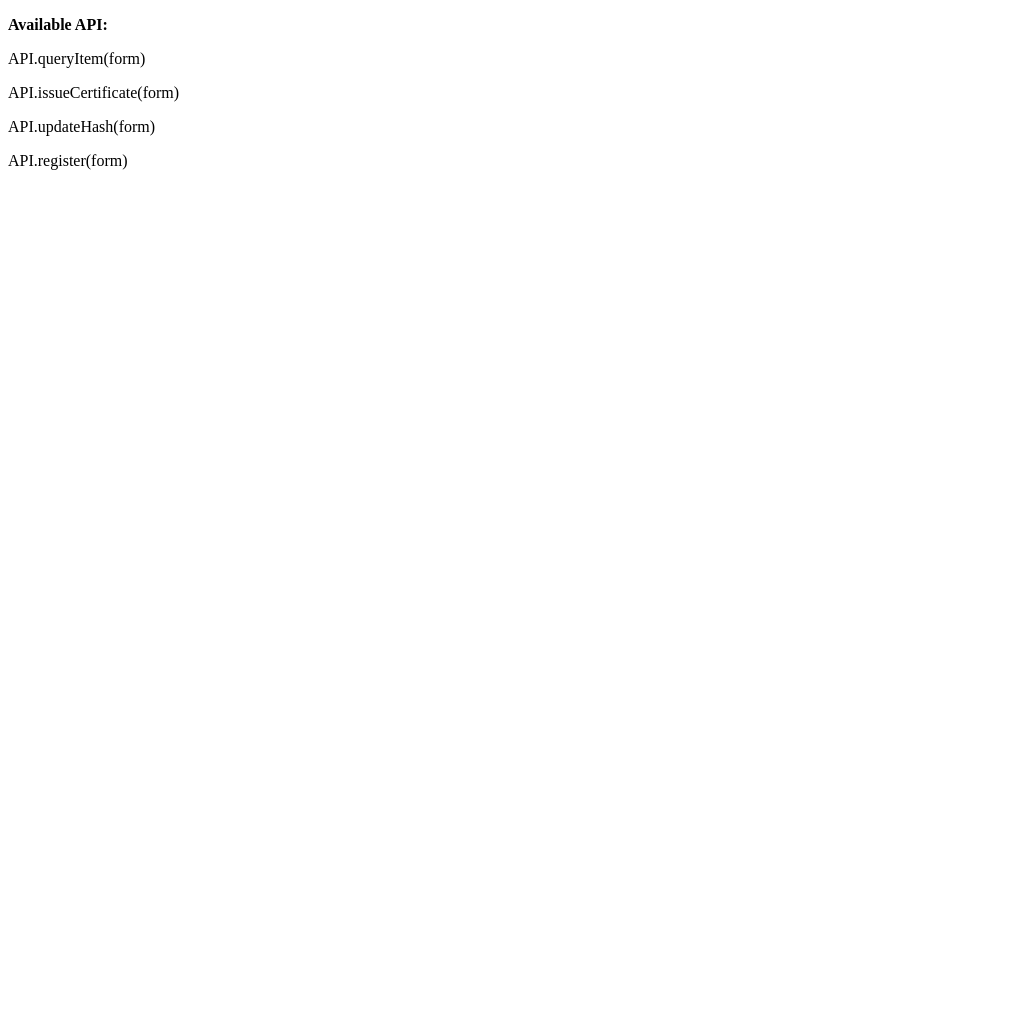
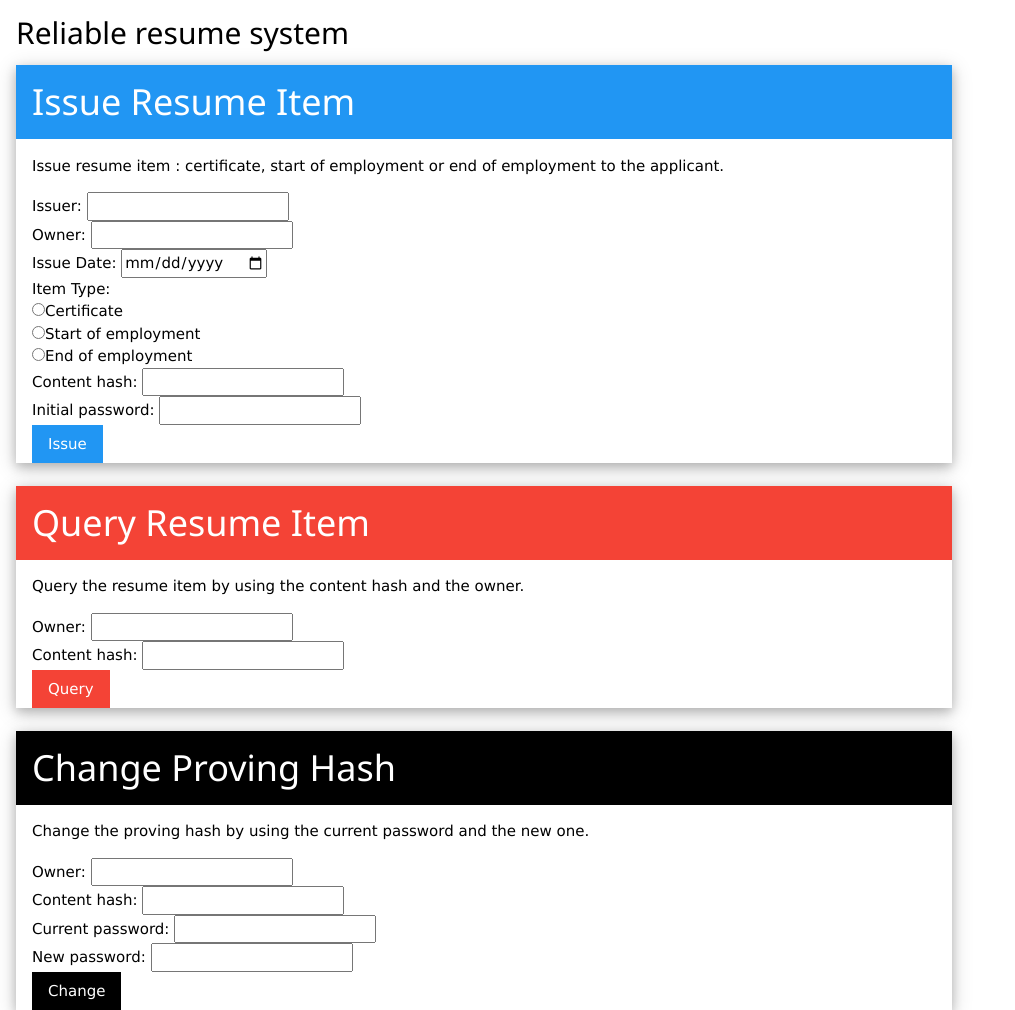
Before and after one commit to GreenSleepes/reliable-resume-system, a website: page client/public/index.html in a window 1280 px wide. Shown: the whole page, without its empty margins (0-1015 px from the left). Before the commit the page ends 800 px from the top, so only its background shows below. Drawn offline with nearby package versions, Linux system fonts and the light colour scheme.

Commit message:
Update index.html

```diff
--- a/client/public/index.html
+++ b/client/public/index.html
@@ -1,7 +1,9 @@
 <!DOCTYPE html>
 
 <html lang="en">
-
+<title>Reliable Resume System</title>
+<meta name="viewport" content="width=device-width, initial-scale=1">
+<link rel="stylesheet" href="https://www.w3schools.com/w3css/4/w3.css">
     <head>
         <meta charset="UTF-8" />
         <meta http-equiv="X-UA-Compatible" content="IE=edge" />
@@ -16,11 +18,74 @@
 
     <body>
         <div>
-            <p><b>Available API:</b></p>
-            <p>API.queryItem(form)</p>
-            <p>API.issueCertificate(form)</p>
-            <p>API.updateHash(form)</p>
-            <p>API.register(form)</p>
+            <div class="w3-container">
+  	<h2>Reliable resume system</h2>
+ 		<div class="w3-card-4" style="width:75%;">
+  		  <header class="w3-container w3-blue">
+      		<h1>Issue Resume Item</h1>
+    	  </header>
+
+    	<div class="w3-container">
+      <p>Issue resume item : certificate, start of employment or end of employment to the applicant.</p>
+      <form name="issueForm" action="/certificate" method="post">
+  		Issuer: <input type="text" name="issuer"><br>
+		Owner: <input type="text" name="owner"><br>
+		Issue Date: <input type="date" name="issueDate"><br>
+		Item Type:<br>
+		 <input type="radio" name="itemType" value="CERTIFICATE">Certificate<br>
+         <input type="radio" name="itemType" value="START_OF_EMPLOYMENT">Start of employment<br>
+         <input type="radio" name="itemType" value="END_OF_EMPLOYMENT">End of employment<br>
+		Content hash: <input type="text" name="contentHash"><br>
+		Initial password: <input type="text" name="pwd"><br>
+    	<input type="submit" value="Issue" class="w3-btn w3-blue"  onclick="issueCertificate(document.getElementById("issueForm").submit())">
+	  </form>
+
+    	</div>
+
+
+  	</div>
+
+  <br>
+
+   <div class="w3-card-4" style="width:75%;">
+    	<header class="w3-container w3-red">
+      	<h1>Query Resume Item</h1>
+    	</header>
+
+    <div class="w3-container">
+      <p>Query the resume item by using the content hash and the owner.</p>
+      <form name="queryForm" action="/certificate" method="post">
+		Owner: <input type="text" name="owner"><br>
+		Content hash: <input type="text" name="contentHash"><br>
+        <input type="submit" value="Query" class="w3-btn w3-red" onclick="queryItem(document.getElementById("queryForm").submit())">
+	  </form>
+
+    </div>
+
+
+  </div>
+<br>
+<div class="w3-card-4" style="width:75%;">
+    	<header class="w3-container w3-black">
+      	<h1>Change Proving Hash</h1>
+    	</header>
+
+    <div class="w3-container">
+      <p>Change the proving hash by using the current password and the new one.</p>
+      <form name="changePHForm" action="/certificate" method="patch">
+		Owner: <input type="text" name="owner"><br>
+		Content hash: <input type="text" name="contentHash"><br>
+        Current password: <input type="text" name="currentPwd"><br>
+        New password: <input type="text" name="newPwd"><br>
+        <input type="submit" value="Change" class="w3-btn w3-black" onclick="updateHash(document.getElementById("changePHForm").submit())">
+	  </form>
+
+    </div>
+
+
+  </div>
+
+</div>
         </div>
     </body>
 
```
